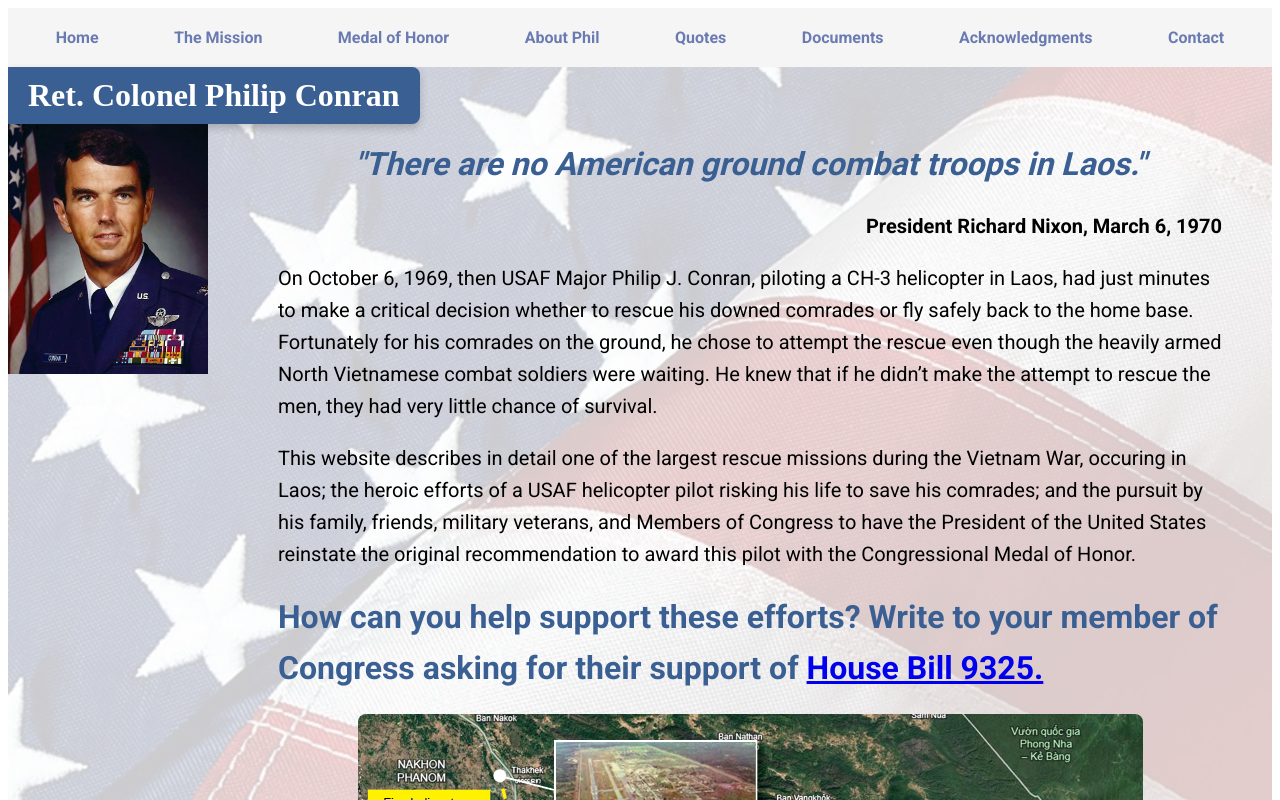
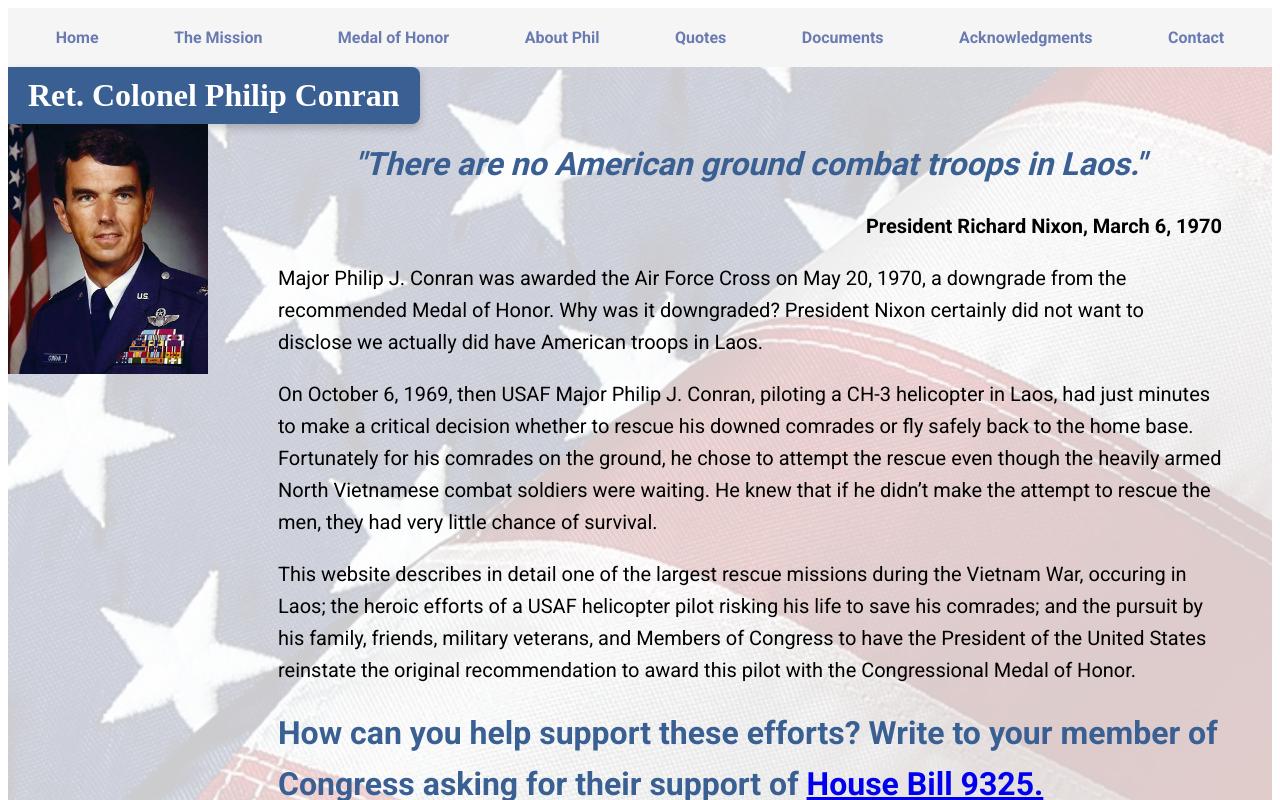
Before and after one commit to rgholway/MedalOfHonor, a Next.js app: page / in a window 1280 px wide. Shown: the top 800 px of the page. Built offline with nearby package versions, Linux system fonts and the light colour scheme.

Commit message:
One last quote

```diff
--- a/pages/index.js
+++ b/pages/index.js
@@ -24,6 +24,9 @@ export default function Home() {
               </div>
               <p className={styles.textContainerQuoteBoldRight}>
                 President Richard Nixon, March 6, 1970
+              </p>
+              <p>
+                Major Philip J. Conran was awarded the Air Force Cross on May 20, 1970, a downgrade from the recommended Medal of Honor. Why was it downgraded? President Nixon certainly did not want to disclose we actually did have American troops in Laos.
               </p>
               <p>
                 On October 6, 1969, then USAF Major Philip J. Conran, piloting a CH-3 helicopter in Laos, had
```
